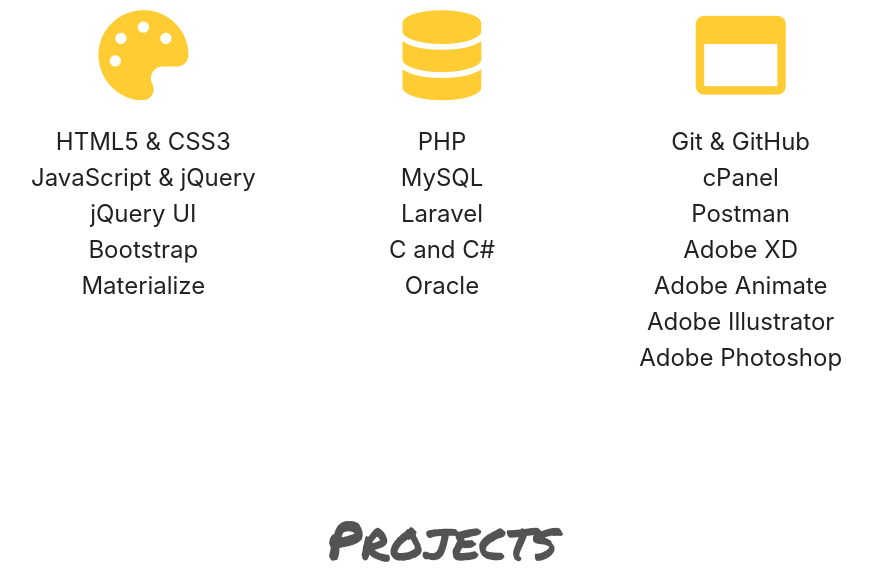
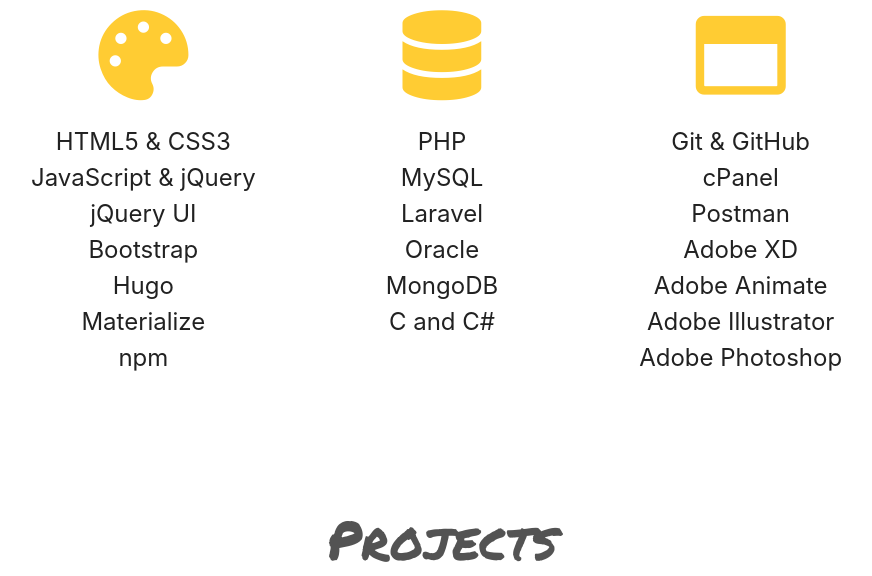
Before and after one commit to ikhan5/Landing-Material, a PHP site: page / in a window 1280 px wide. Shown: the part 1667-2243 px from the top of the page, without its empty margins (198-1070 px from the left). Run offline with PHP 8.4, Linux system fonts and the light colour scheme; some libraries are stand-ins or nearby versions.

Commit message:
Update skills

```diff
--- a/index.php
+++ b/index.php
@@ -95,7 +95,9 @@
           <li>JavaScript & jQuery</li>
           <li>jQuery UI</li>
           <li>Bootstrap</li>
+          <li>Hugo</li>
           <li>Materialize</li>
+          <li>npm</li>
         </ul>
       </div>
       <div class="about__skill col s12 m4 center">
@@ -105,8 +107,9 @@
           <li>PHP</li>
           <li>MySQL</li>
           <li>Laravel</li>
+          <li>Oracle</li>
+          <li>MongoDB</li>
           <li>C and C#</li>
-          <li>Oracle</li>
         </ul>
       </div>
       <div class="about__skill col s12 m4 center">
```
